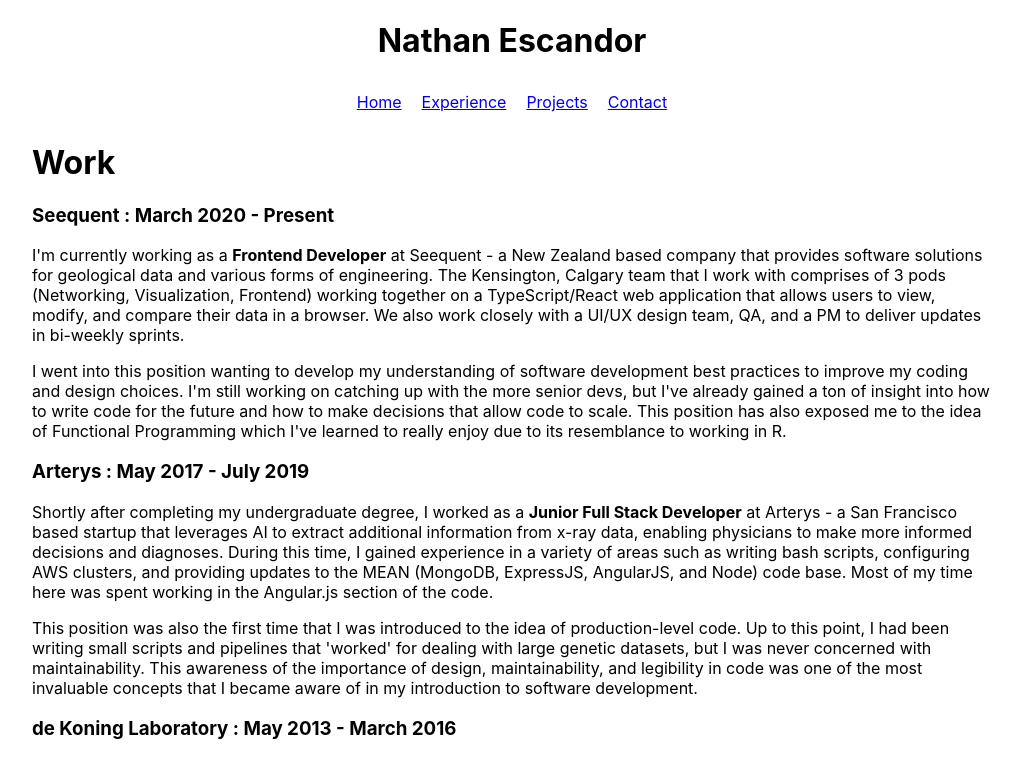
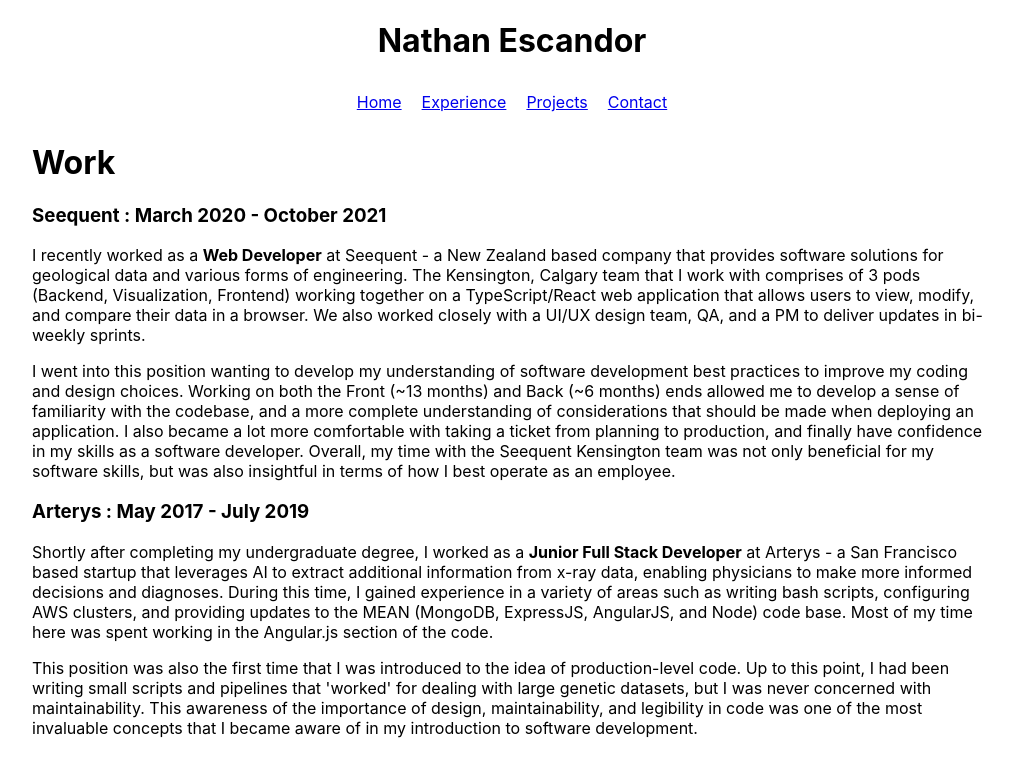
Before and after one commit to NathanEscandor/NathanEscandor.github.io, a React (Create React App) app: page /experience in a window 1280 px wide. Shown: the top 758 px of the page, without its empty margins (128-1148 px from the left). Built offline with nearby package versions, Linux system fonts and the light colour scheme.

Commit message:
update Experience content

```diff
--- a/src/Content/Experience.js
+++ b/src/Content/Experience.js
@@ -6,12 +6,12 @@
         <>
             <Grid item>
                 <h1>Work</h1>
-                    <h3>Seequent : March 2020 - Present</h3>
+                    <h3>Seequent : March 2020 - October 2021</h3>
                         <p>
-                            I'm currently working as a <b>Frontend Developer</b> at Seequent - a New Zealand based company that provides software solutions for geological data and various forms of engineering. The Kensington, Calgary team that I work with comprises of 3 pods (Networking, Visualization, Frontend) working together on a TypeScript/React web application that allows users to view, modify, and compare their data in a browser. We also work closely with a UI/UX design team, QA, and a PM to deliver updates in bi-weekly sprints.
+                            I recently worked as a <b>Web Developer</b> at Seequent - a New Zealand based company that provides software solutions for geological data and various forms of engineering. The Kensington, Calgary team that I work with comprises of 3 pods (Backend, Visualization, Frontend) working together on a TypeScript/React web application that allows users to view, modify, and compare their data in a browser. We also worked closely with a UI/UX design team, QA, and a PM to deliver updates in bi-weekly sprints.
                         </p>
                         <p>
-                            I went into this position wanting to develop my understanding of software development best practices to improve my coding and design choices. I'm still working on catching up with the more senior devs, but I've already gained a ton of insight into how to write code for the future and how to make decisions that allow code to scale. This position has also exposed me to the idea of Functional Programming which I've learned to really enjoy due to its resemblance to working in R.
+                            I went into this position wanting to develop my understanding of software development best practices to improve my coding and design choices. Working on both the Front (~13 months) and Back (~6 months) ends allowed me to develop a sense of familiarity with the codebase, and a more complete understanding of considerations that should be made when deploying an application. I also became a lot more comfortable with taking a ticket from planning to production, and finally have confidence in my skills as a software developer. Overall, my time with the Seequent Kensington team was not only beneficial for my software skills, but was also insightful in terms of how I best operate as an employee.
                         </p>
                     <h3>Arterys : May 2017 - July 2019</h3>
                         <p>
```
